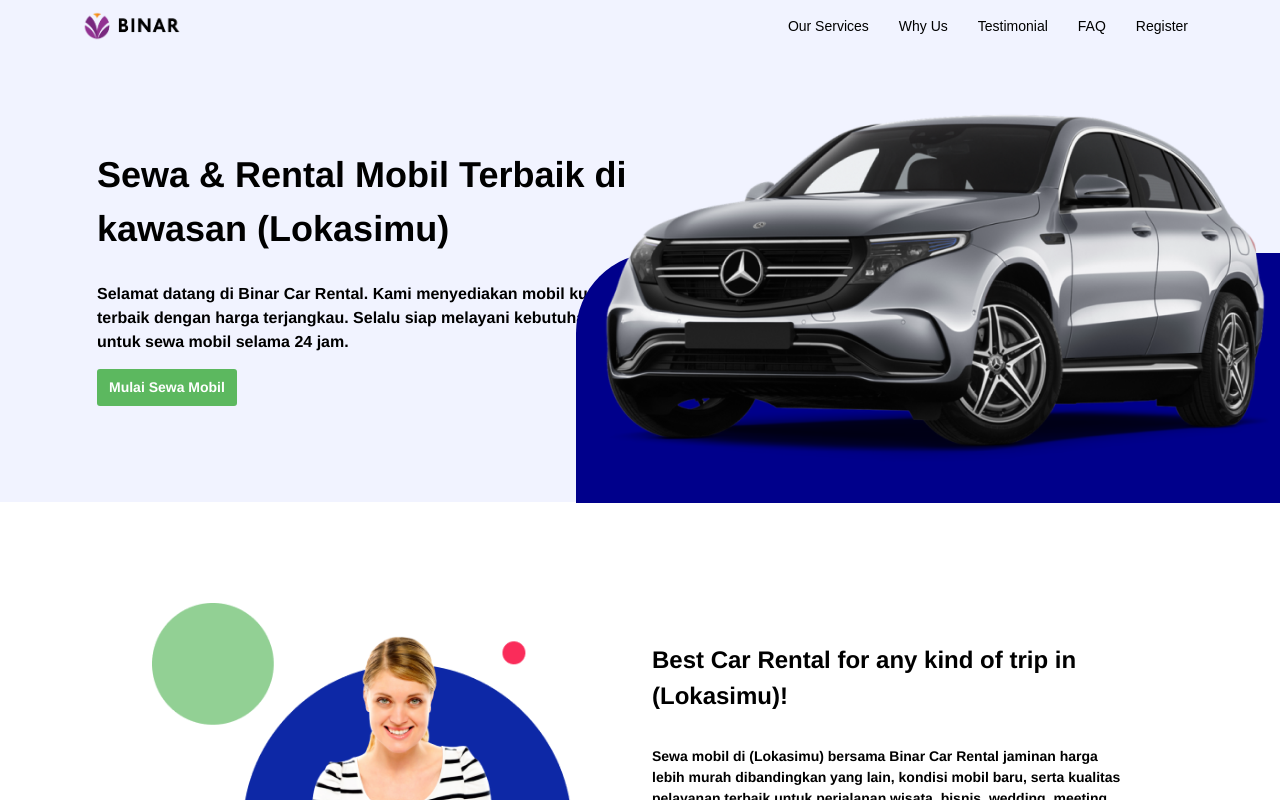
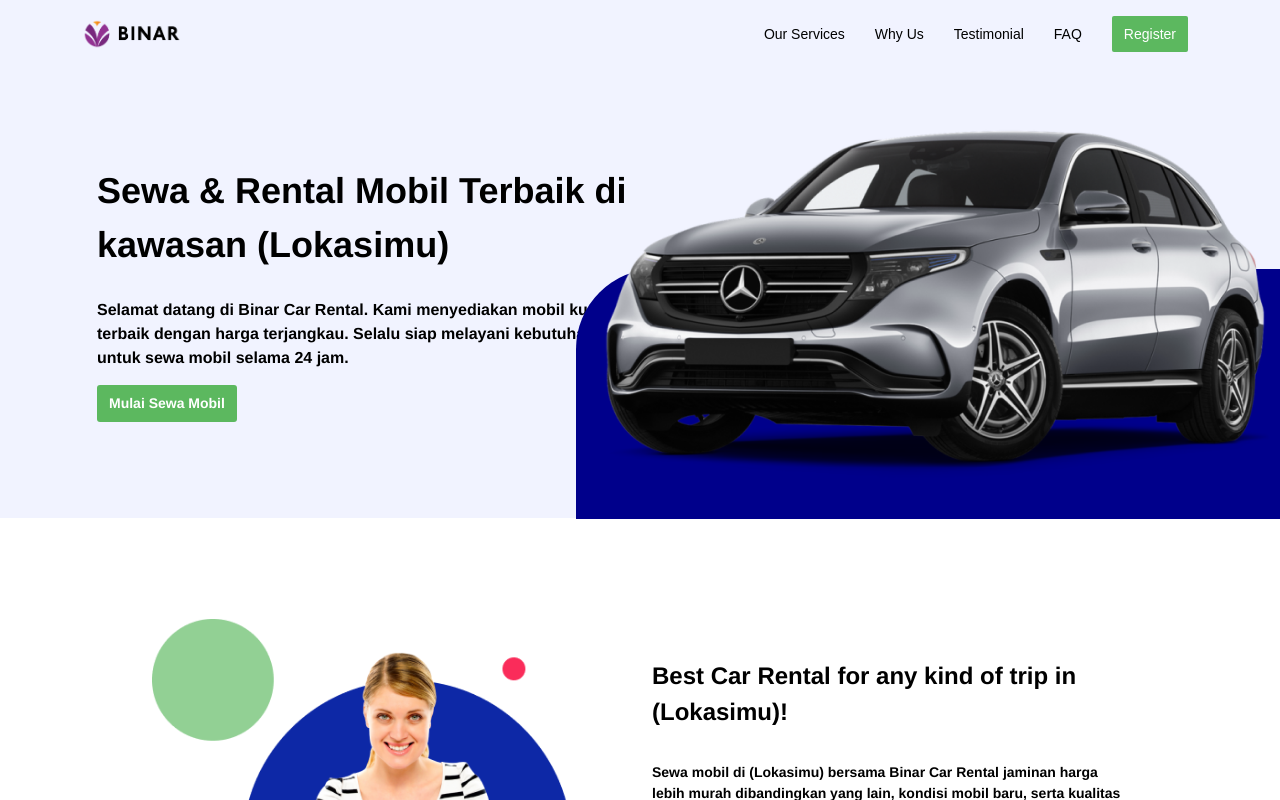
Before and after one commit to sandinofri/binar-rental, a React (Vite) app: page / in a window 1280 px wide. Shown: the top 800 px of the page. Built offline with nearby package versions, Linux system fonts and the light colour scheme.

Commit message:
fix font color inNavigation component

```diff
--- a/src/components/Navigation/index.jsx
+++ b/src/components/Navigation/index.jsx
@@ -3,6 +3,13 @@
 import logo from "../../assets/image/logo.png";
 
 const Navigation = () => {
+  const token = localStorage.getItem("Acces Token");
+  //   console.log(token);
+
+  const handleLogout = () => {
+    localStorage.removeItem("Acces Token");
+  };
+
   return (
     <nav className="navbar sticky-top navbar-expand-sm">
       <div className="container">
@@ -34,12 +41,20 @@
               aria-label="Close"></button>
           </div>
           <div className="offcanvas-body">
-            <div className="navbar-nav ms-auto nav-link">
+            <div className="navbar-nav ms-auto nav-link align-items-center">
               <a href="/#Services">Our Services</a>
               <a href="/#WhyUs">Why Us</a>
               <a href="/#Testimonial">Testimonial</a>
               <a href="/#FAQ">FAQ</a>
-              <a href="/register">Register</a>
+              {!token ? (
+                <a href="/register" className="register">
+                  Register
+                </a>
+              ) : (
+                <a onClick={handleLogout} className="register" href="/register">
+                  Logout
+                </a>
+              )}
             </div>
           </div>
         </div>
--- a/src/components/Navigation/style.css
+++ b/src/components/Navigation/style.css
@@ -6,6 +6,13 @@
 
 .navbar {
   background-color: #f1f3ff;
+}
+
+.register {
+  background-color: #5cb85f;
+  color: white !important;
+  padding: 8px 12px !important;
+  border-radius: 2px;
 }
 
 .navbar .navbar-toggler,
```
